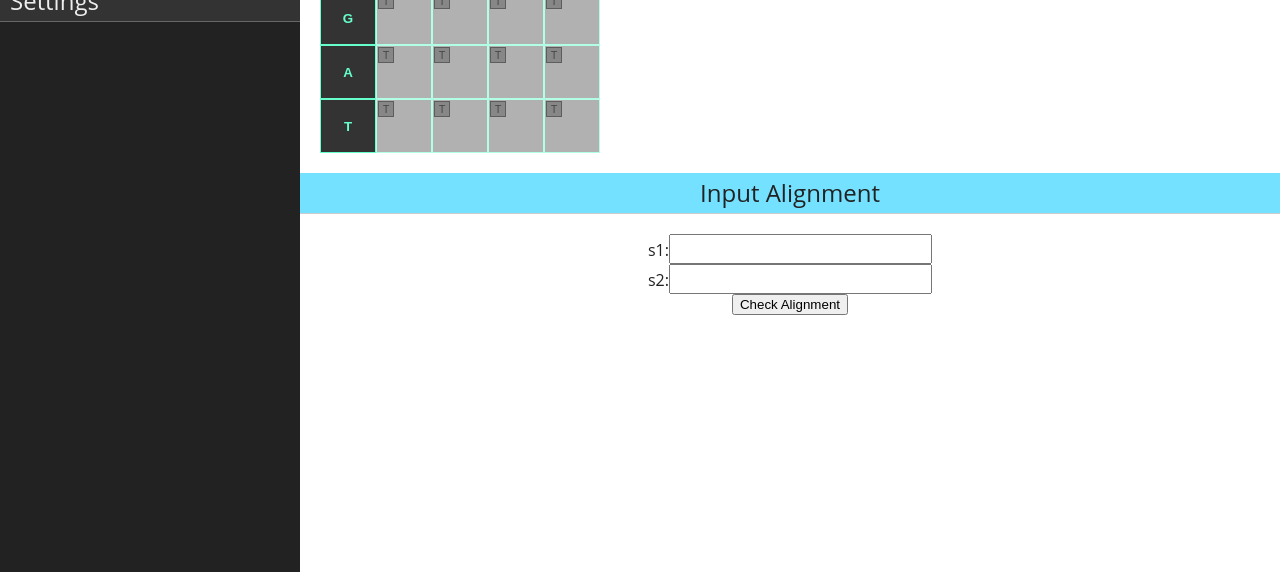
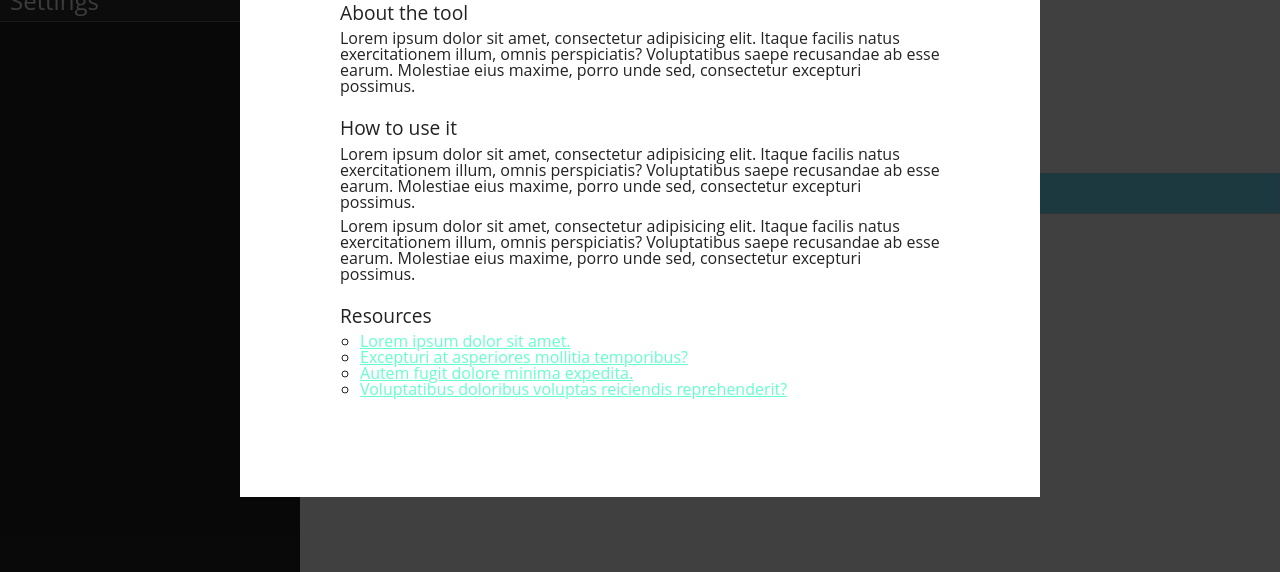
Before and after one commit to carlosesilva/pairwise-alignment, a website: page scratch.html in a window 1280 px wide. Shown: the part 228-800 px from the top of the page. Drawn offline with Linux system fonts and the light colour scheme.

Commit message:
Added intro message

```diff
--- a/js/scratch.js
+++ b/js/scratch.js
@@ -37,6 +37,13 @@ $(document).ready(function(){
     =            UI/UX            =
     =============================*/
 
+    $('#intro').click(function(event) {
+        $(this).hide();
+    }).children('div').click(function(event) {
+        event.stopPropagation();
+    });
+
+
     // sidebar
     $('.sidebarTabHeader').click(function(event) {
         if(!$(this).hasClass('active')){
@@ -48,7 +55,7 @@ $(document).ready(function(){
 
 
     // limit input to dynamicProgrammingMatrixCell to positive and negative integers only
-    $('#inputTableContainer .dynamicProgrammingMatrixCell').keyup(function(event) {
+    $('#inputTableContainer').on('keyup', ' .dynamicProgrammingMatrixCell', function(event) {
         $(this).val(filterInteger($(this).val()));
     });
 
--- a/sass/style.scss
+++ b/sass/style.scss
@@ -192,3 +192,40 @@ $sidebarTabHeaderHeight:40px;
         text-decoration: none;
     }
 }
+
+#intro{
+    position: absolute;
+    top: 0;
+    left: 0;
+    z-index: 100;
+
+    width: 100vw;
+    height: 100vh;
+
+    background-color: rgba(#000, .75);
+    display: flex;
+    justify-content: center;
+    align-items: center;
+    .message{
+        width:600px;
+        padding: 100px;
+        background-color: #fff;
+        text-align: left;
+
+        h3{
+            font-size: 2rem;
+            margin-bottom: 0.5rem;
+        }
+        h4{
+            font-size: 1.2rem;
+            margin: 1.5rem 0 0.5rem;
+        }
+        p{
+            margin: 0.5rem 0;
+        }
+        ul{
+            margin-left: 20px;
+            list-style-type: circle;
+        }
+    }
+}
--- a/scratch.html
+++ b/scratch.html
@@ -6,6 +6,23 @@
 	<link rel="stylesheet" href="css/style.css" />
 </head>
 <body>
+	<div id="intro">
+		<div class="message">
+			<h3>Welcome to Bla bla bla</h3>
+			<h4>About the tool</h4>
+			<p>Lorem ipsum dolor sit amet, consectetur adipisicing elit. Itaque facilis natus exercitationem illum, omnis perspiciatis? Voluptatibus saepe recusandae ab esse earum. Molestiae eius maxime, porro unde sed, consectetur excepturi possimus.</p>
+			<h4>How to use it</h4>
+			<p>Lorem ipsum dolor sit amet, consectetur adipisicing elit. Itaque facilis natus exercitationem illum, omnis perspiciatis? Voluptatibus saepe recusandae ab esse earum. Molestiae eius maxime, porro unde sed, consectetur excepturi possimus.</p>
+			<p>Lorem ipsum dolor sit amet, consectetur adipisicing elit. Itaque facilis natus exercitationem illum, omnis perspiciatis? Voluptatibus saepe recusandae ab esse earum. Molestiae eius maxime, porro unde sed, consectetur excepturi possimus.</p>
+			<h4>Resources</h4>
+			<ul>
+				<li><a href="#">Lorem ipsum dolor sit amet.</a></li>
+				<li><a href="#">Excepturi at asperiores mollitia temporibus?</a></li>
+				<li><a href="#">Autem fugit dolore minima expedita.</a></li>
+				<li><a href="#">Voluptatibus doloribus voluptas reiciendis reprehenderit?</a></li>
+			</ul>
+		</div>
+	</div>
 
 	<div id="topBar">
 		<h1>Pairwise Alignment</h1>
@@ -74,6 +91,8 @@
     </div>
     <div id="tracebackSelectOptionsOverlay"></div>
 
+
+
 <script src="js/jquery-1.11.1.min.js"></script>
 <script src="js/create-array.js"></script>
 <script src="js/compute-matrix.js"></script>
```
Also changed, not shown: css/style.css.
